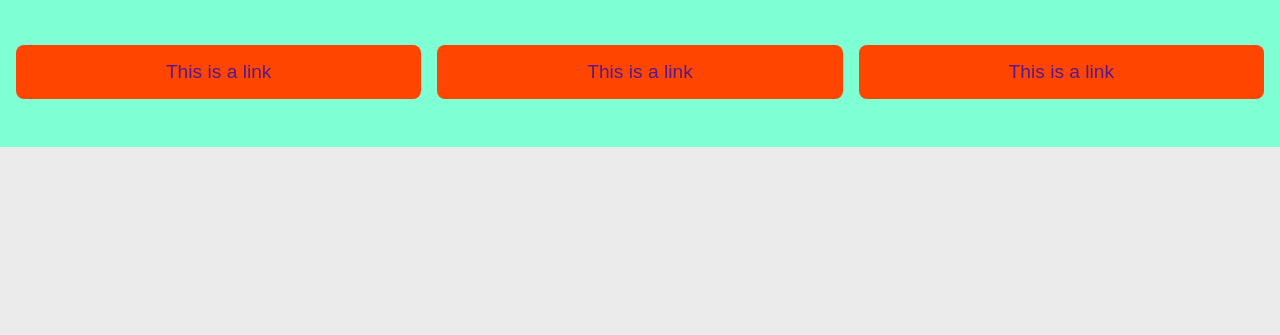
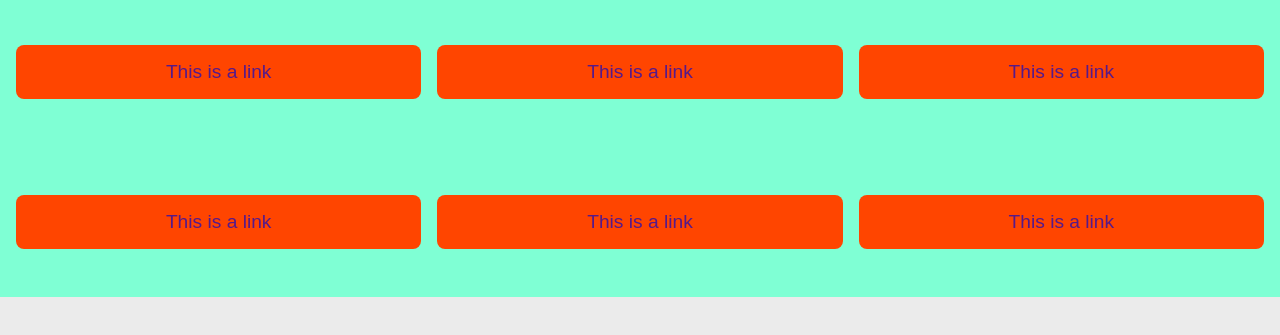
Before and after one commit to G-nava/nuevo-documento, a plain HTML site: page index.html in a window 1280 px wide. Shown: the part 123-458 px from the top of the page. Drawn offline with Linux system fonts and the light colour scheme.

Commit message:
news divs added

```diff
--- a/index.html
+++ b/index.html
@@ -25,5 +25,18 @@
             </div>
         </header>
     </section>
+    <section>
+        <div class="box">
+            <div class="elements">
+                <a href="">This is a link</a>
+            </div>
+            <div class="elements">
+                <a href="">This is a link</a>
+            </div>
+            <div class="elements">
+                <a href="">This is a link</a>
+            </div>
+        </div>
+    </section>
 </body>
 </html>
```
